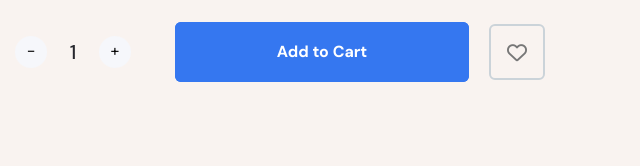
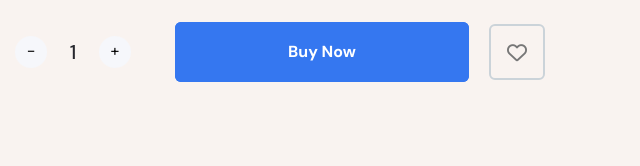
Before and after one commit to RAHAT-RH/eCommerce, a plain HTML site: page single-product.html in a window 1280 px wide. Shown: the part 778-944 px from the top of the page, 640-1280 px from the left. Drawn offline with Linux system fonts and the light colour scheme; files whose address does not match are found by name.

Commit message:
updated once

```diff
--- a/single-product.html
+++ b/single-product.html
@@ -1,18 +1,13 @@
 <!doctype html>
 <html class="no-js" lang="en">
-
-
-<!-- Mirrored from new.axilthemes.com/demo/template/etrade/single-product-4.html by HTTrack Website Copier/3.x [XR&CO'2014], Tue, 03 Jan 2023 05:57:55 GMT -->
-
 <head>
     <meta charset="utf-8">
     <meta http-equiv="x-ua-compatible" content="ie=edge">
-    <title>eTrade || Single Product Style 4</title>
+    <title>qSHOP || Single Product</title>
     <meta name="robots" content="noindex, follow" />
     <meta name="description" content="">
     <meta name="viewport" content="width=device-width, initial-scale=1, shrink-to-fit=no">
-    <!-- Favicon -->
-    <link rel="shortcut icon" type="image/x-icon" href="assets/images/favicon.png">
+
 
     <!-- CSS
     ============================================ -->
@@ -594,8 +589,8 @@
 
                                         <!-- Start Product Action  -->
                                         <ul class="product-action d-flex-center mb--0">
-                                            <li class="add-to-cart"><a href="cart.html"
-                                                    class="axil-btn btn-bg-primary">Add to Cart</a></li>
+                                            <li class="add-to-cart"><a href="checkout.html"
+                                                    class="axil-btn btn-bg-primary">Buy Now</a></li>
                                             <li class="wishlist"><a href="wishlist.html"
                                                     class="axil-btn wishlist-btn"><i class="far fa-heart"></i></a></li>
                                         </ul>
```
Also changed, not shown: cart.html (+1 -5 lines), checkout.html (+3 -7 lines), index.html (+0 -5 lines).
